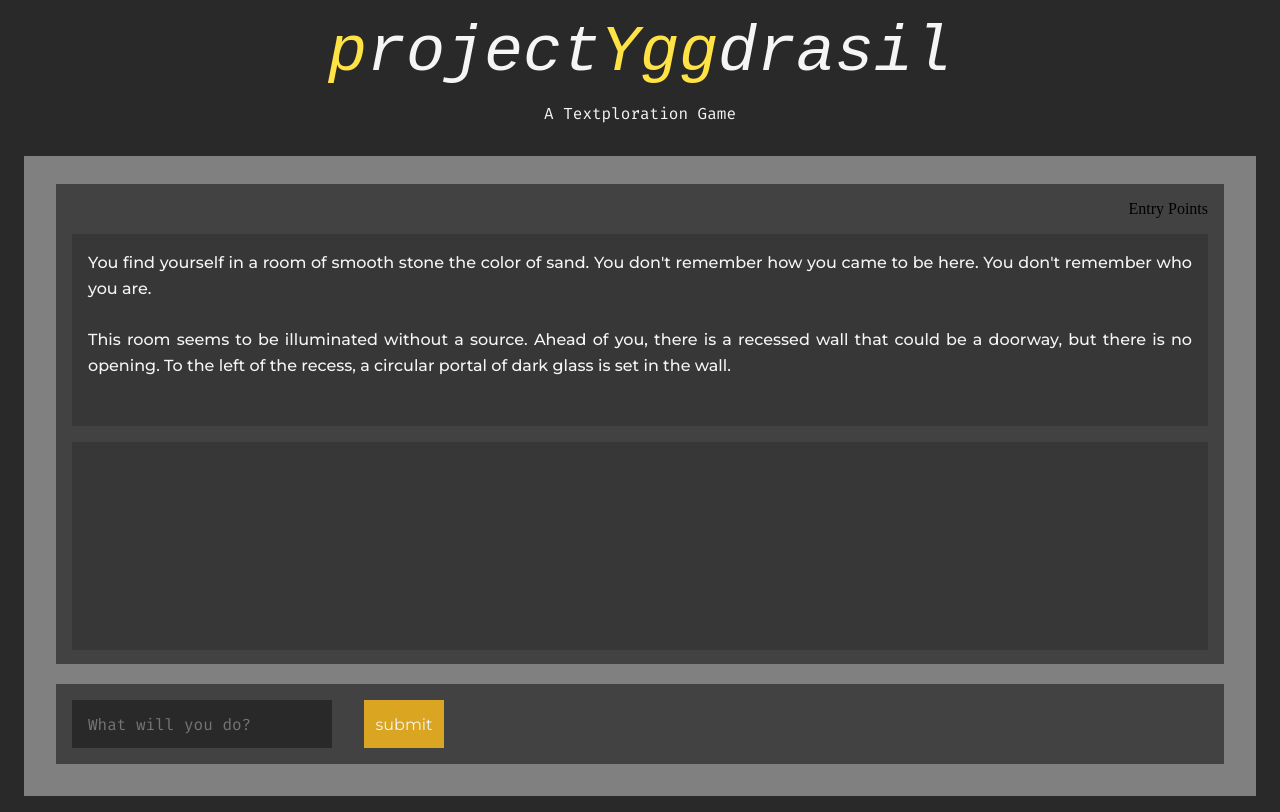
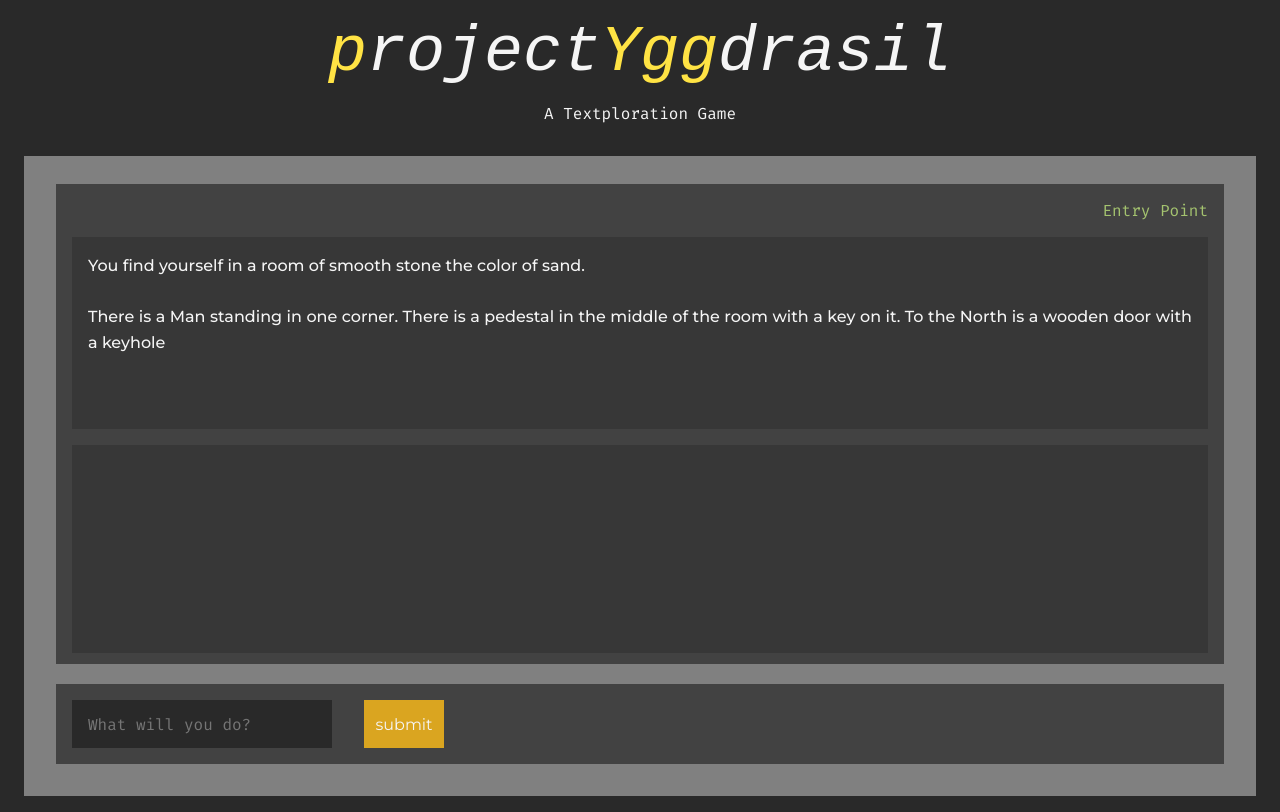
Before and after one commit to shuamiller/vue-project-yggdrasil, a Vue app: page / in a window 1280 px wide. Both pictures are taken after a click on the button "Begin". Built offline with nearby package versions, Linux system fonts and the light colour scheme.

Commit message:
Remove flags from RegExp replace functions in highlightText function. Change styling to ease out of hover state.

```diff
--- a/src/App.vue
+++ b/src/App.vue
@@ -39,10 +39,14 @@
       </div>
       <div v-if="gameStarted" id="location-div">
         <div id="Region-location">
-          <p id="Region-text" class="location-text">{{ currentRegionName }}</p>
+          <p id="Region-text" class="location-header-text">
+            {{ currentRegionName }}
+          </p>
         </div>
         <div id="room-location">
-          <p id="room-text" class="location-text">{{ currentRoomName }}</p>
+          <p id="room-text" class="location-header-text">
+            {{ currentRoomName }}
+          </p>
         </div>
       </div>
       <div v-if="gameStarted" id="description-div">
@@ -103,38 +107,22 @@ export default {
       },
       playerInput: "",
       placeholder: "What will you do?",
-      characterQueries: ["portal"],
-      objectQueries: ["doorway", "dark glass"],
-      locationQueries: ["left", "opening", "sand"],
+      characterQueries: ["Man"],
+      objectQueries: ["key", "wooden door", "keyhole"],
+      locationQueries: [],
       directionQueries: ["North", "West", "South", "East"],
       worldTree: {
         rooms: {
           entryPoint: {
-            name: "Entry Points",
-            description: `You find yourself in a room of smooth stone the color of sand. You don't remember how you came to be here. You don't remember who you are. \n\n This room seems to be illuminated without a source. Ahead of you, there is a recessed wall that could be a doorway, but there is no opening. To the left of the recess, a circular portal of dark glass is set in the wall.`,
+            name: "Entry Point",
+            description: `You find yourself in a room of smooth stone the color of sand.\n\nThere is a Man standing in one corner. There is a pedestal in the middle of the room with a key on it. To the North is a wooden door with a keyhole`,
             objects: {
-              doorway: {
-                description: `A smooth surface, the same color and texture as the rest of the room but recessed into the North wall.`,
-                openText: `It doesn't appear to open in any way.`,
-                pushText: `You push against the flat surface, but it doesn't give.`,
-                pullText: `There isn't any way to pull it.`,
-                dialogue: [`It says nothing.`, `It still says nothing...`],
-                removedDialogue: [],
-                isTakeable: false,
+              key: {
+                name: "key",
+                isTakeable: true,
               },
-              darkGlass: {
-                name: `dark glass`,
-                description: `A circular portal of dark glass set into the wall. It is about the size of your head. As you look at it, the glass like surface begins to ripple suddenly. You hear a voice come from the portal. As the voice speaks, the ripple grows.\n\n"Oh, another Convert. It's been some time. I didn't know there would be more of you, but I know not what happens beyond the deep. What is your name, Convert?"`,
-                isTakeable: false,
-                examinationFunction() {
-                  this.checkInput = function() {
-                    this.playerCharacter.name = this.playerInput;
-                    this.messages.push(
-                      `"It's good to meet you, ${this.playerCharacter.name}! I'm Greeter,Dif. Of course you'll have heard of me from before your Conver- Oh! You appear to be missing your PED. How unusual...\n\nSomething's wrong. I'm sorry about the inconvenince. NOrmally, I'd send you to the Council, but as they've dispersed, I'll have to take care of this somehow. Meet me in the Hall,Annals across the city; We can try to figure this out there.\n\nI'm sorry the circumstances are so strange, but nonetheless... Welcome to Yggdrasil."\n\nThe doorway before you to the North splits down the middle, and the two halves recede into the walls creating an opening.`
-                    );
-                  };
-                },
-              },
+              woodenDoor: {},
+              keyhole: {},
             },
             characters: {},
             directions: {
@@ -205,23 +193,25 @@ export default {
       let replacedText = text;
       for (let i = 0; i < this.characterQueries.length; i++) {
         replacedText = replacedText.replace(
-          new RegExp(this.characterQueries[i], "gi"),
+          new RegExp(this.characterQueries[i]),
           (match) => {
             return '<span class="character-text">' + match + `</span>`;
           }
         );
       }
       for (let i = 0; i < this.objectQueries.length; i++) {
+        console.log(this.objectQueries[i]);
         replacedText = replacedText.replace(
-          new RegExp(this.objectQueries[i], "gi"),
+          new RegExp(this.objectQueries[i]),
           (match) => {
+            console.log(match);
             return '<span class="object-text">' + match + `</span>`;
           }
         );
       }
       for (let i = 0; i < this.locationQueries.length; i++) {
         replacedText = replacedText.replace(
-          new RegExp(this.locationQueries[i], "gi"),
+          new RegExp(this.locationQueries[i]),
           (match) => {
             return '<span class="location-text">' + match + `</span>`;
           }
@@ -229,7 +219,7 @@ export default {
       }
       for (let i = 0; i < this.directionQueries.length; i++) {
         replacedText = replacedText.replace(
-          new RegExp(this.directionQueries[i], "gi"),
+          new RegExp(this.directionQueries[i]),
           (match) => {
             return '<span class="direction-text">' + match + `</span>`;
           }
@@ -691,26 +681,47 @@ h1 {
   /* margin: 0; */
 }
 
+.location-header-text {
+  font-family: "Fira Code", monospace;
+  color: hsl(82, 40.8%, 60%);
+}
+
+.character-text {
+  transition: color 1.2s ease;
+  /* font-family: "Fira Code", monospace; */
+}
+
 .character-text:hover {
-  transition: color 1.2s ease;
   /* font-family: "Fira Code", monospace; */
   color: hsl(0, 40.8%, 60%);
 }
 
+.object-text {
+  transition: color 1.2s ease;
+  /* font-family: "Fira Code", monospace; */
+}
+
 .object-text:hover {
-  transition: color 1.2s ease;
   /* font-family: "Fira Code", monospace; */
   color: hsl(248, 40.8%, 60%);
 }
 
+.location-text {
+  transition: color 1.2s ease;
+  /* font-family: "Fira Code", monospace; */
+}
+
 .location-text:hover {
-  transition: color 1.2s ease;
   /* font-family: "Fira Code", monospace; */
   color: hsl(82, 40.8%, 60%);
 }
 
+.direction-text {
+  transition: color 1.2s ease;
+  /* font-family: "Fira Code", monospace; */
+}
+
 .direction-text:hover {
-  transition: color 1.2s ease;
   /* font-family: "Fira Code", monospace; */
   color: hsl(39, 40.8%, 60%);
 }
```
Also changed, not shown: 1 other file (tests, documents, lock files or other folders).
